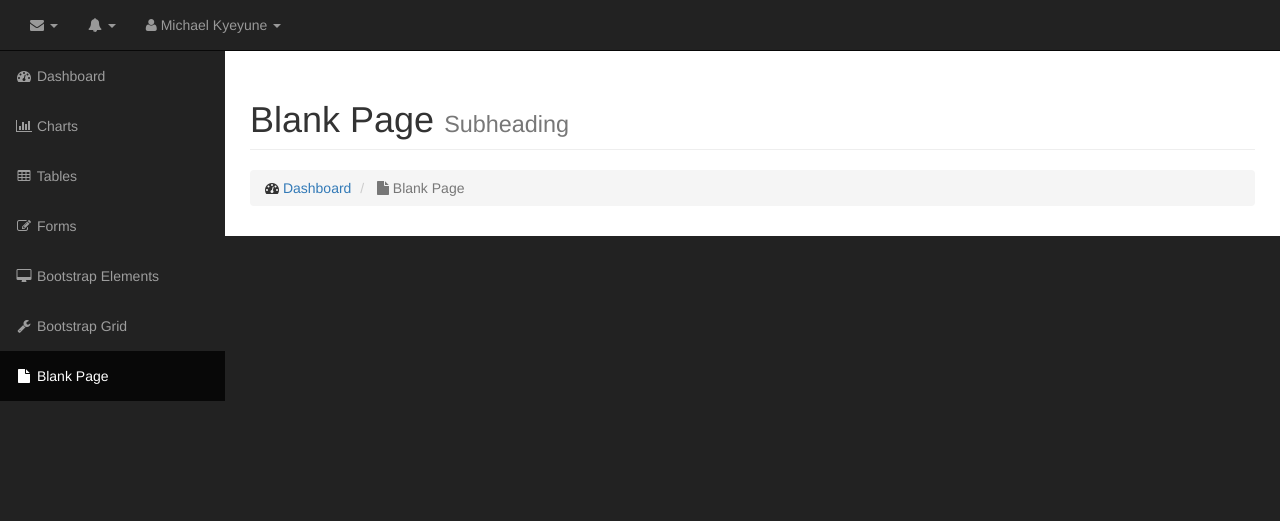
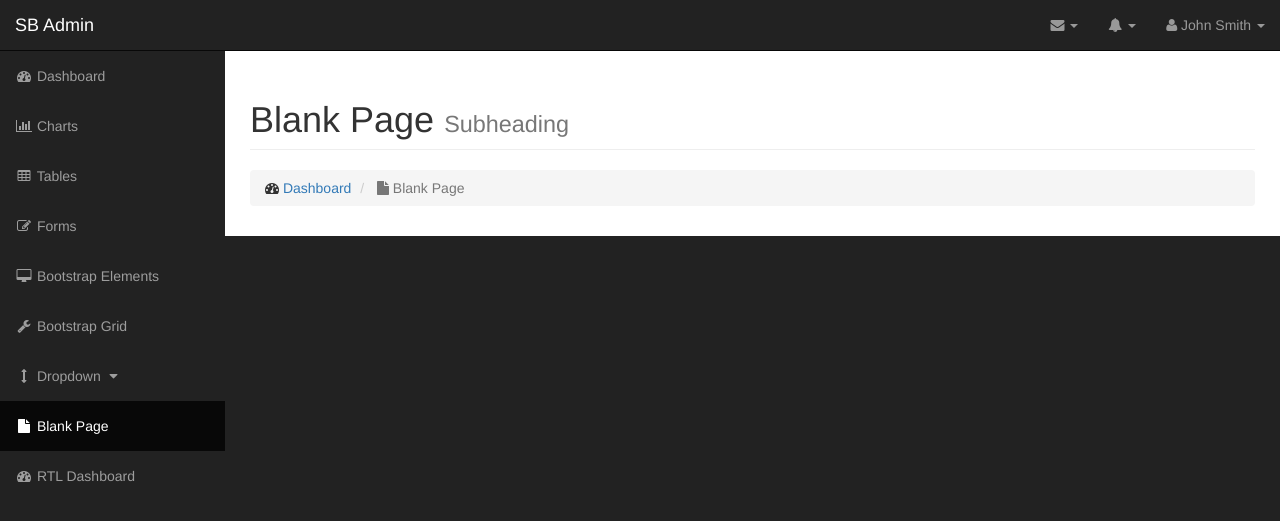
Before and after one commit to thandile/Communique_webapp, a Django app: page /dashboard/ in a window 1280 px wide. Shown: the top 521 px of the page. Run offline with Django 3.2, Linux system fonts and the light colour scheme; grey boxes labelled with a size stand in for pictures from a placeholder-image service; parts of the project's set-up code (start-up, migrations or seed data) failed here and were passed over; some libraries are stand-ins or nearby versions.

Commit message:
Fixed top bar displacement

```diff
--- a/dashboard/templates/dashboard/base_dashboard.html
+++ b/dashboard/templates/dashboard/base_dashboard.html
@@ -10,9 +10,9 @@
                     <span class="icon-bar"></span>
                     <span class="icon-bar"></span>
                     <span class="icon-bar"></span>
-                <!-- link to index or dashboard overview -->
-                <a class="navbar-brand" href="#"></a>
                 </button>
+                <a class="navbar-brand" href="#">SB Admin</a>
+            </div>
             <!-- Top Menu Items -->
             <ul class="nav navbar-right top-nav">
                 <li class="dropdown">
@@ -26,10 +26,42 @@
                                     </span>
                                     <div class="media-body">
                                         <h5 class="media-heading">
-                                            <strong>Michael Kyeyune</strong>
+                                            <strong>John Smith</strong>
                                         </h5>
                                         <p class="small text-muted"><i class="fa fa-clock-o"></i> Yesterday at 4:32 PM</p>
-                                        <p>Dead men walking this day. Brace yourselves, today you die...</p>
+                                        <p>Lorem ipsum dolor sit amet, consectetur...</p>
+                                    </div>
+                                </div>
+                            </a>
+                        </li>
+                        <li class="message-preview">
+                            <a href="#">
+                                <div class="media">
+                                    <span class="pull-left">
+                                        <img class="media-object" src="http://placehold.it/50x50" alt="">
+                                    </span>
+                                    <div class="media-body">
+                                        <h5 class="media-heading">
+                                            <strong>John Smith</strong>
+                                        </h5>
+                                        <p class="small text-muted"><i class="fa fa-clock-o"></i> Yesterday at 4:32 PM</p>
+                                        <p>Lorem ipsum dolor sit amet, consectetur...</p>
+                                    </div>
+                                </div>
+                            </a>
+                        </li>
+                        <li class="message-preview">
+                            <a href="#">
+                                <div class="media">
+                                    <span class="pull-left">
+                                        <img class="media-object" src="http://placehold.it/50x50" alt="">
+                                    </span>
+                                    <div class="media-body">
+                                        <h5 class="media-heading">
+                                            <strong>John Smith</strong>
+                                        </h5>
+                                        <p class="small text-muted"><i class="fa fa-clock-o"></i> Yesterday at 4:32 PM</p>
+                                        <p>Lorem ipsum dolor sit amet, consectetur...</p>
                                     </div>
                                 </div>
                             </a>
@@ -49,7 +81,16 @@
                             <a href="#">Alert Name <span class="label label-primary">Alert Badge</span></a>
                         </li>
                         <li>
+                            <a href="#">Alert Name <span class="label label-success">Alert Badge</span></a>
+                        </li>
+                        <li>
                             <a href="#">Alert Name <span class="label label-info">Alert Badge</span></a>
+                        </li>
+                        <li>
+                            <a href="#">Alert Name <span class="label label-warning">Alert Badge</span></a>
+                        </li>
+                        <li>
+                            <a href="#">Alert Name <span class="label label-danger">Alert Badge</span></a>
                         </li>
                         <li class="divider"></li>
                         <li>
@@ -58,10 +99,10 @@
                     </ul>
                 </li>
                 <li class="dropdown">
-                    <a href="#" class="dropdown-toggle" data-toggle="dropdown"><i class="fa fa-user"></i> Michael Kyeyune <b class="caret"></b></a>
+                    <a href="#" class="dropdown-toggle" data-toggle="dropdown"><i class="fa fa-user"></i> John Smith <b class="caret"></b></a>
                     <ul class="dropdown-menu">
                         <li>
-                            <a href="#"><i class="fa fa-fw fa-user"> Profile</i></a>
+                            <a href="#"><i class="fa fa-fw fa-user"></i> Profile</a>
                         </li>
                         <li>
                             <a href="#"><i class="fa fa-fw fa-envelope"></i> Inbox</a>
@@ -76,7 +117,7 @@
                     </ul>
                 </li>
             </ul>
-            <!-- Side menu items -These collapse to the responsive navigation menu on small screens -->
+            <!-- Sidebar Menu Items - These collapse to the responsive navigation menu on small screens -->
             <div class="collapse navbar-collapse navbar-ex1-collapse">
                 <ul class="nav navbar-nav side-nav">
                     <li>
@@ -97,12 +138,25 @@
                     <li>
                         <a href="#"><i class="fa fa-fw fa-wrench"></i> Bootstrap Grid</a>
                     </li>
+                    <li>
+                        <a href="javascript:;" data-toggle="collapse" data-target="#demo"><i class="fa fa-fw fa-arrows-v"></i> Dropdown <i class="fa fa-fw fa-caret-down"></i></a>
+                        <ul id="demo" class="collapse">
+                            <li>
+                                <a href="#">Dropdown Item</a>
+                            </li>
+                            <li>
+                                <a href="#">Dropdown Item</a>
+                            </li>
+                        </ul>
+                    </li>
                     <li class="active">
                         <a href="#"><i class="fa fa-fw fa-file"></i> Blank Page</a>
                     </li>
+                    <li>
+                        <a href="#"><i class="fa fa-fw fa-dashboard"></i> RTL Dashboard</a>
+                    </li>
                 </ul>
             </div>
-        </div>
-    </nav> <!-- Navigation end -->
-
+            <!-- /.navbar-collapse -->
+        </nav>
 {% endblock %}
--- a/templates/base.html
+++ b/templates/base.html
@@ -10,14 +10,22 @@
         </title>
     <meta http-equiv="X-UA-COMPATIBLE" content="IE=edge, chrome=1">
     <meta name="viewport" content="width=device-width, initial-scale=1">
-    <!--[if IE]>
-        <script src="http://html5shiv.googlecode.com/svn/trunk/html5.js"></script>
-    <![endif]-->
-    <!-- place holder for bootstrap css and js -->
-    <link rel="stylesheet" type="text/css" href="{% static "css/bootstrap.min.css" %}">
-    <link rel="stylesheet" type="text/css" href="{% static "css/sb-admin.css" %}">
+
+    <!-- Bootstrap Core CSS -->
+    <link rel="stylesheet" href="{% static "css/bootstrap.min.css" %}">
+
+    <!-- Custom CSS -->
+    <link rel="stylesheet" href="{% static "css/sb-admin.css" %}">
+
+    <!-- Custom Fonts -->
     <link rel="stylesheet" type="text/css" href="{% static "font-awesome/css/font-awesome.min.css" %}">
 
+    <!-- HTML5 Shim and Respond.js IE8 support of HTML5 elements and media queries -->
+    <!-- WARNING: Respond.js doesn't work if you view the page via file:// -->
+    <!--[if lt IE 9]>
+        <script src="https://oss.maxcdn.com/libs/html5shiv/3.7.0/html5shiv.js"></script>
+        <script src="https://oss.maxcdn.com/libs/respond.js/1.4.2/respond.min.js"></script>
+    <![endif]-->
     {% block head %}
     {% endblock %}
     </head>
```
Lines whose indentation alone changed are shown as unchanged.
